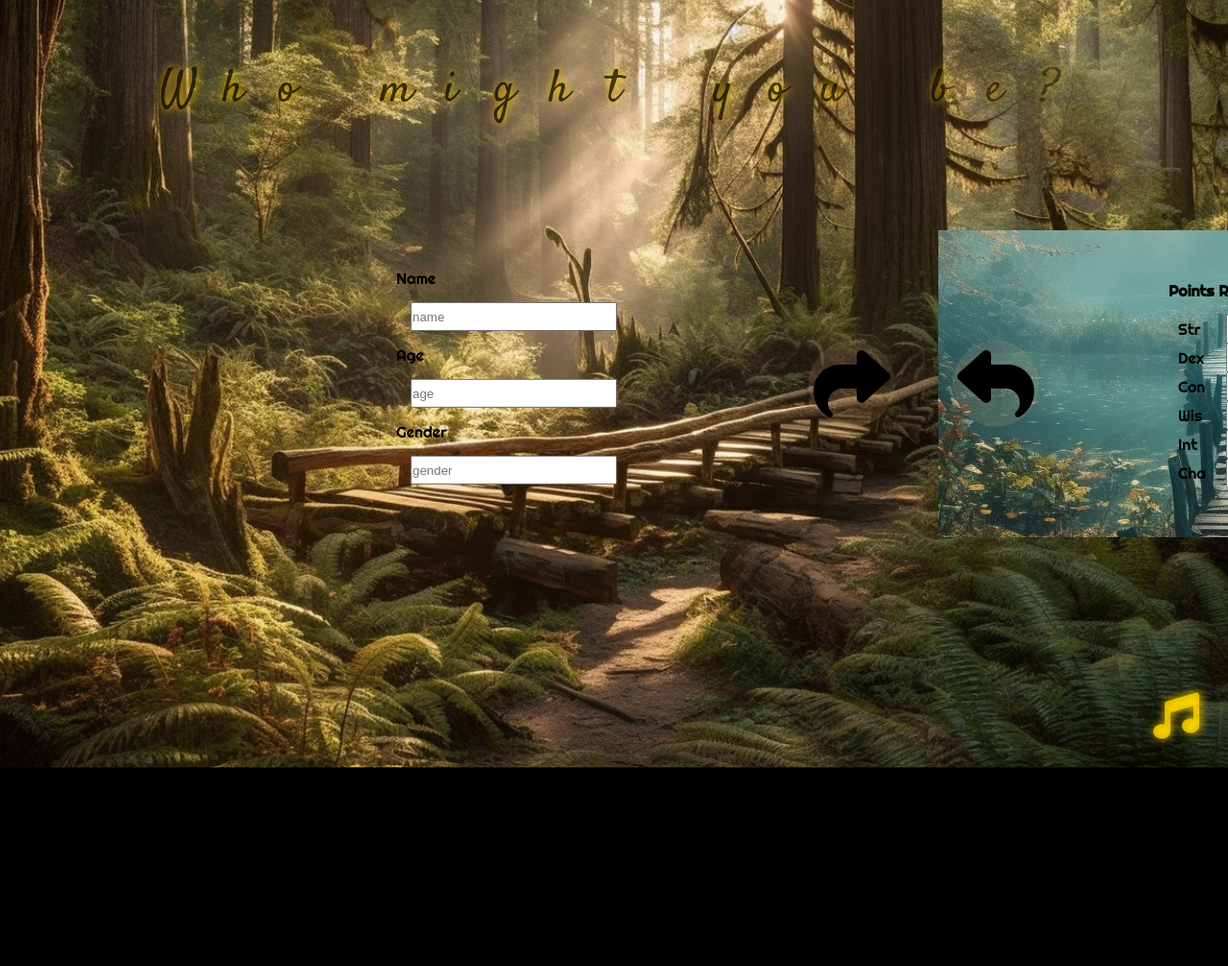
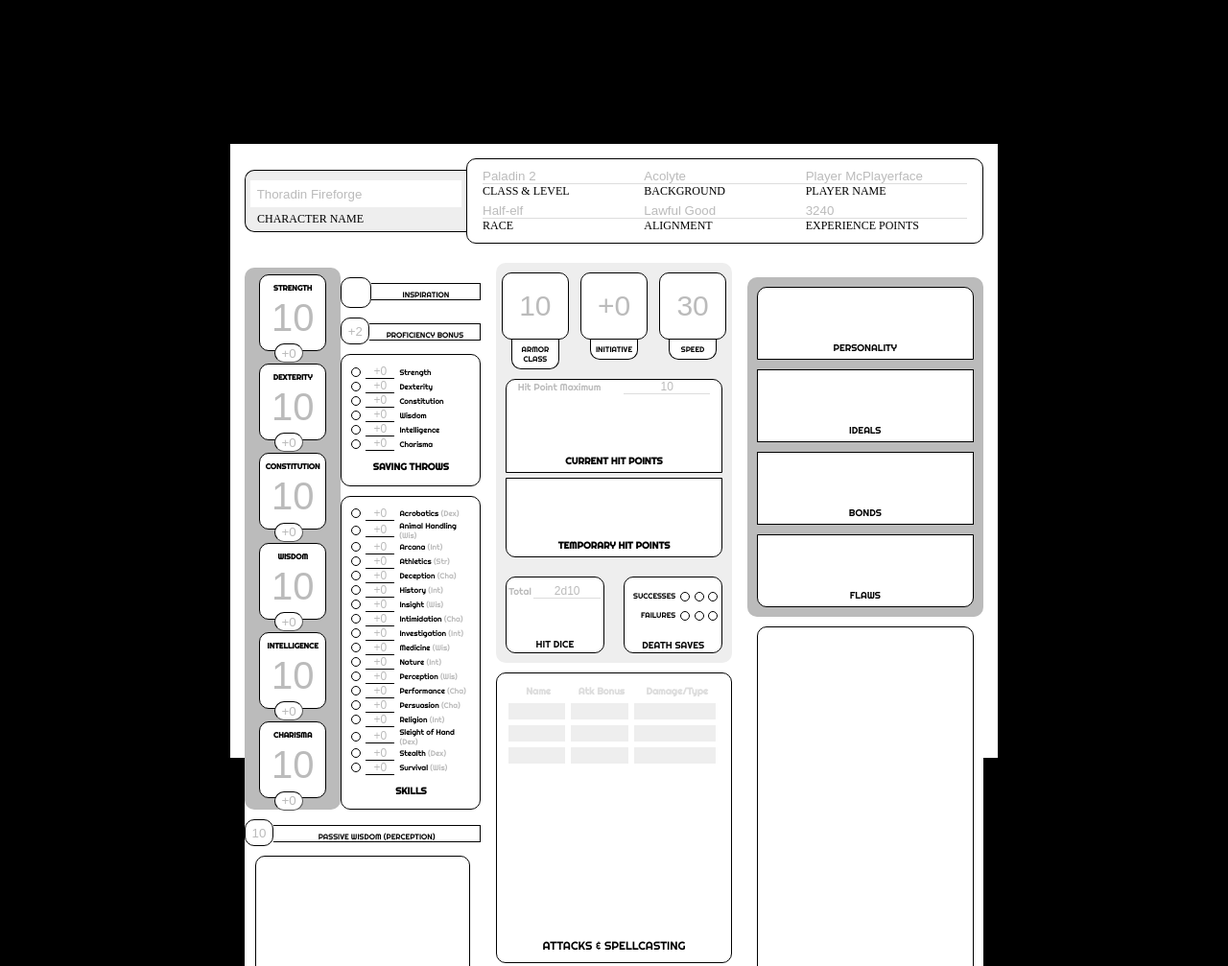
Before and after one commit to scicluna/rpgsheet, a website built with Vite: page index.html in a window 1280 px wide. Shown: the top 1007 px of the page at 96% size. Before the commit the page ends 800 px from the top, so only its background shows below. Built offline with nearby package versions, Linux system fonts and the light colour scheme.

Commit message:
properly formatted charsheet

```diff
--- a/index.html
+++ b/index.html
@@ -18,7 +18,7 @@
 </head>
 
 <body>
-  <main>
+  <main class="hide">
     <div class="letterwrappertop letterwrapper golden-outline">
 
     </div>
@@ -178,7 +178,6 @@
   </main>
 
   <!-- Begin Main Character Sheet -->
-  <main class="characterSheet hide">
   <form class="charsheet">
     <header>
       <section class="charname">
@@ -202,8 +201,7 @@
             <label for="alignment">Alignment</label><input name="alignment" placeholder="Lawful Good" />
           </li>
           <li>
-              <label for="experiencepoints">Experience Points</label><input name="experiencepoints"
-                placeholder="3240" />
+            <label for="experiencepoints">Experience Points</label><input name="experiencepoints" placeholder="3240" />
           </li>
         </ul>
       </section>
@@ -296,8 +294,8 @@
                     type="text" /><input name="Constitution-save-prof" type="checkbox" />
                 </li>
                 <li>
-                    <label for="Wisdom-save">Wisdom</label><input name="Wisdom-save" placeholder="+0"
-                      type="text" /><input name="Wisdom-save-prof" type="checkbox" />
+                  <label for="Wisdom-save">Wisdom</label><input name="Wisdom-save" placeholder="+0" type="text" /><input
+                    name="Wisdom-save-prof" type="checkbox" />
                 </li>
                 <li>
                   <label for="Intelligence-save">Intelligence</label><input name="Intelligence-save" placeholder="+0"
@@ -366,9 +364,8 @@
                     placeholder="+0" type="text" /><input name="Perception-prof" type="checkbox" />
                 </li>
                 <li>
-                    <label for="Performance">Performance <span class="skill">(Cha)</span></label><input
-                      name="Performance" placeholder="+0" type="text" /><input name="Performance-prof"
-                      type="checkbox" />
+                  <label for="Performance">Performance <span class="skill">(Cha)</span></label><input name="Performance"
+                    placeholder="+0" type="text" /><input name="Performance-prof" type="checkbox" />
                 </li>
                 <li>
                   <label for="Persuasion">Persuasion <span class="skill">(Cha)</span></label><input name="Persuasion"
@@ -580,7 +577,6 @@
       </section>
     </main>
   </form>
-  </main>
 
   <!-- MEGA FLEX EXCEL EXPORT -->
   <!-- ULTRA FLEX AI ART -->
--- a/src/style.css
+++ b/src/style.css
@@ -281,12 +281,17 @@ div.box {
 }
 
 form.charsheet {
+  height: 80vh;
+  display: flex;
+  flex-direction: column;
+  background-image: none;
   width: 800px;
   right: 0;
   left: 0;
   margin-right: auto;
   margin-left: auto;
-  margin-top: 10px;
+  margin-top: 150px;
+  background-color: white;
 }
 
 form.charsheet div.textblock {
@@ -339,6 +344,7 @@ form.charsheet label {
 }
 
 form.charsheet header {
+  background-color: white;
   display: flex;
   align-content: stretch;
   align-items: stretch;
@@ -399,8 +405,11 @@ form.charsheet header section.misc ul li input {
 
 form.charsheet main {
   display: flex;
+  flex-direction: row;
   justify-content: space-between;
   margin-top: 20px;
+  background-image: none;
+  background-color: white;
 }
 
 form.charsheet main div.label-container {
```
Also changed, not shown: src/main.ts (+20 -0 lines). Lines whose indentation alone changed are shown as unchanged.
